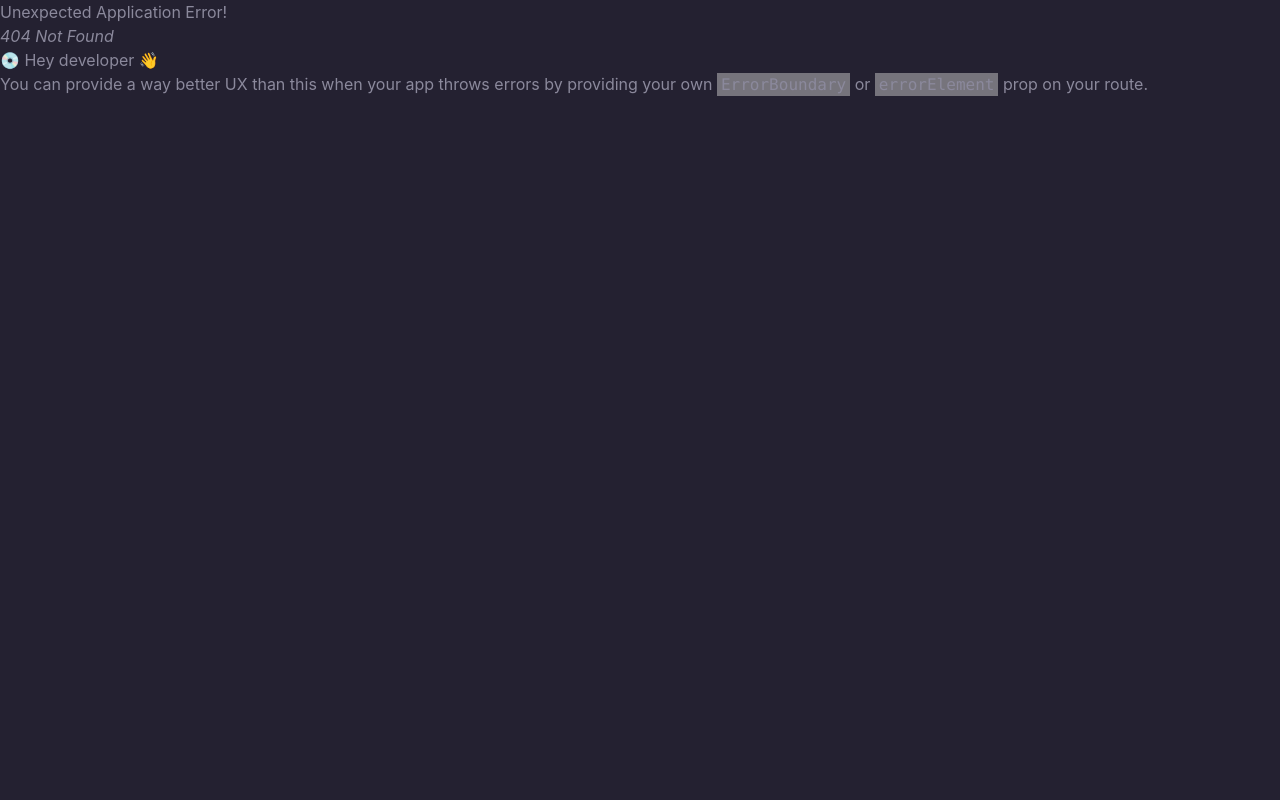
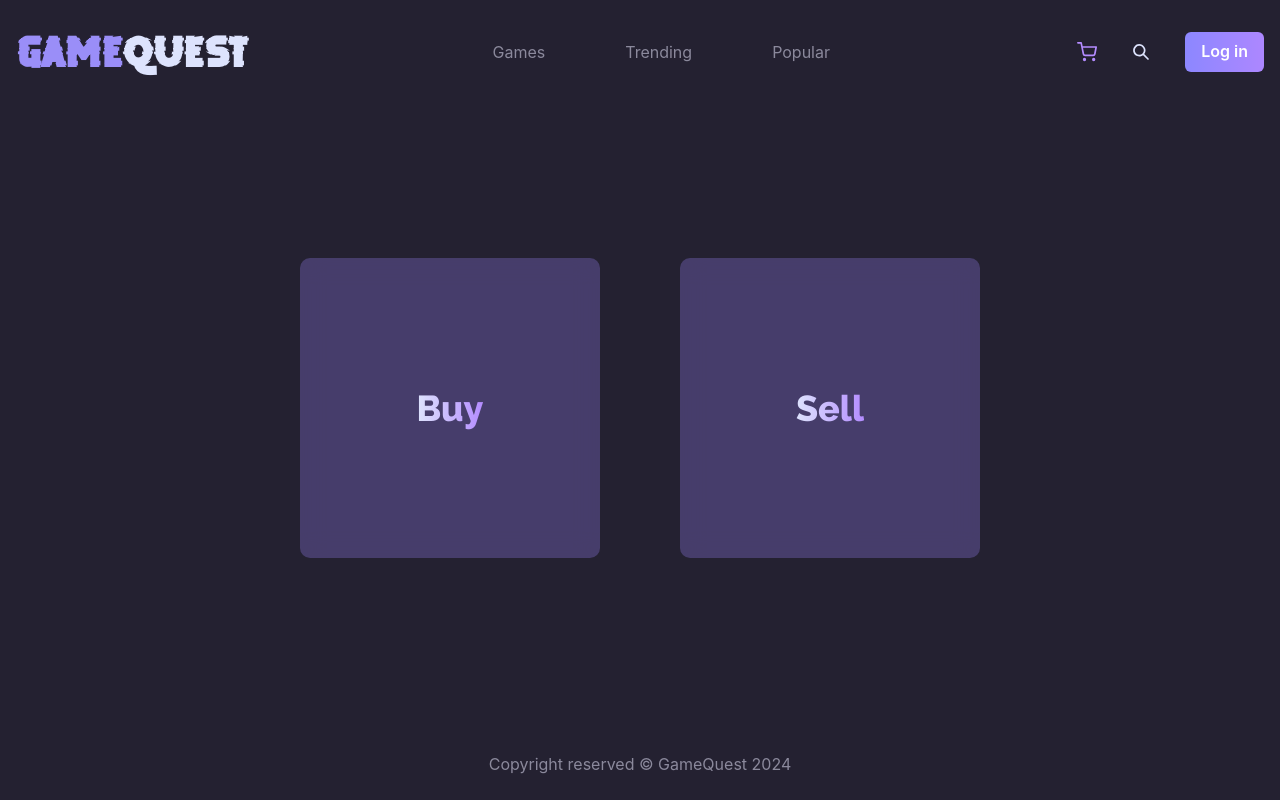
Before and after one commit to sinster2003/game-quest, a React (Vite) app in the folder frontend/: page /buy-or-sell in a window 1280 px wide. Before the commit this address had no page. Built offline with nearby package versions, Linux system fonts and the light colour scheme.

Commit message:
basic design of buy-or-sell card

```diff
--- a/frontend/src/index.css
+++ b/frontend/src/index.css
@@ -17,3 +17,10 @@
   font-family: 'Raleway', sans-serif !important;
   font-weight: 800;
 }
+
+.buyorsell-card {
+  background: rgba( 122, 106, 195, 0.4 );
+  backdrop-filter: blur( 13px );
+  -webkit-backdrop-filter: blur( 13px );
+  border-radius: 10px;
+}
--- /dev/null
+++ b/frontend/src/pages/BuyOrSell.jsx
@@ -0,0 +1,51 @@
+import { Box, Flex, Text } from "@chakra-ui/react";
+import React from "react";
+
+const BuyOrSell = () => {
+  return (
+    <Flex gap={20} position="relative" justifyContent="center" alignItems="center" minH="75vh">
+      <Flex
+        h={300}
+        w={300}
+        className="buyorsell-card"
+        alignItems="center"
+        justifyContent="center"
+        flexDirection="column"
+        borderRadius={10}
+        cursor="pointer"
+        _hover={{boxShadow: "0px 0px 100px 10px #7a6ac3 inset"}}
+      >
+        <Text
+          className="sub-heading"
+          fontSize="4xl"
+          bgGradient={"linear(to-r, white.light, white.dark)"}
+          bgClip="text"
+        >
+          Buy
+        </Text>
+      </Flex>
+      <Flex
+        h={300}
+        w={300}
+        className="buyorsell-card"
+        alignItems="center"
+        justifyContent="center"
+        flexDirection="column"
+        borderRadius={10}
+        cursor="pointer"
+        _hover={{boxShadow: "0px 0px 100px 10px #7a6ac3 inset"}}
+      >
+        <Text
+          className="sub-heading"
+          fontSize="4xl"
+          bgGradient={"linear(to-r, white.light, white.dark)"}
+          bgClip="text"
+        >
+          Sell
+        </Text>
+      </Flex>
+    </Flex>
+  );
+};
+
+export default BuyOrSell;
--- a/frontend/src/pages/index.js
+++ b/frontend/src/pages/index.js
@@ -3,3 +3,4 @@ export {default as Signup} from "./Signup";
 export {default as Login} from "./Login";
 export {default as CustomerDashboard} from "./CustomerDashboard";
 export {default as OwnerDashboard} from "./OwnerDashboard";
+export {default as BuyOrSell} from "./BuyOrSell";
--- a/frontend/src/router/router.jsx
+++ b/frontend/src/router/router.jsx
@@ -1,6 +1,6 @@
 import { createBrowserRouter, RouterProvider } from "react-router-dom";
 import App from "../App";
-import { CustomerDashboard, Landing, Login, OwnerDashboard, Signup } from "../pages";
+import { BuyOrSell, CustomerDashboard, Landing, Login, OwnerDashboard, Signup } from "../pages";
 
 const router = createBrowserRouter([
     {
@@ -20,6 +20,10 @@ const router = createBrowserRouter([
                 element: <Login />
             },
             {
+                path: "/buy-or-sell",
+                element: <BuyOrSell/>
+            },
+            {
                 path: "/customer-dashboard",
                 element: <CustomerDashboard />
             },
```
